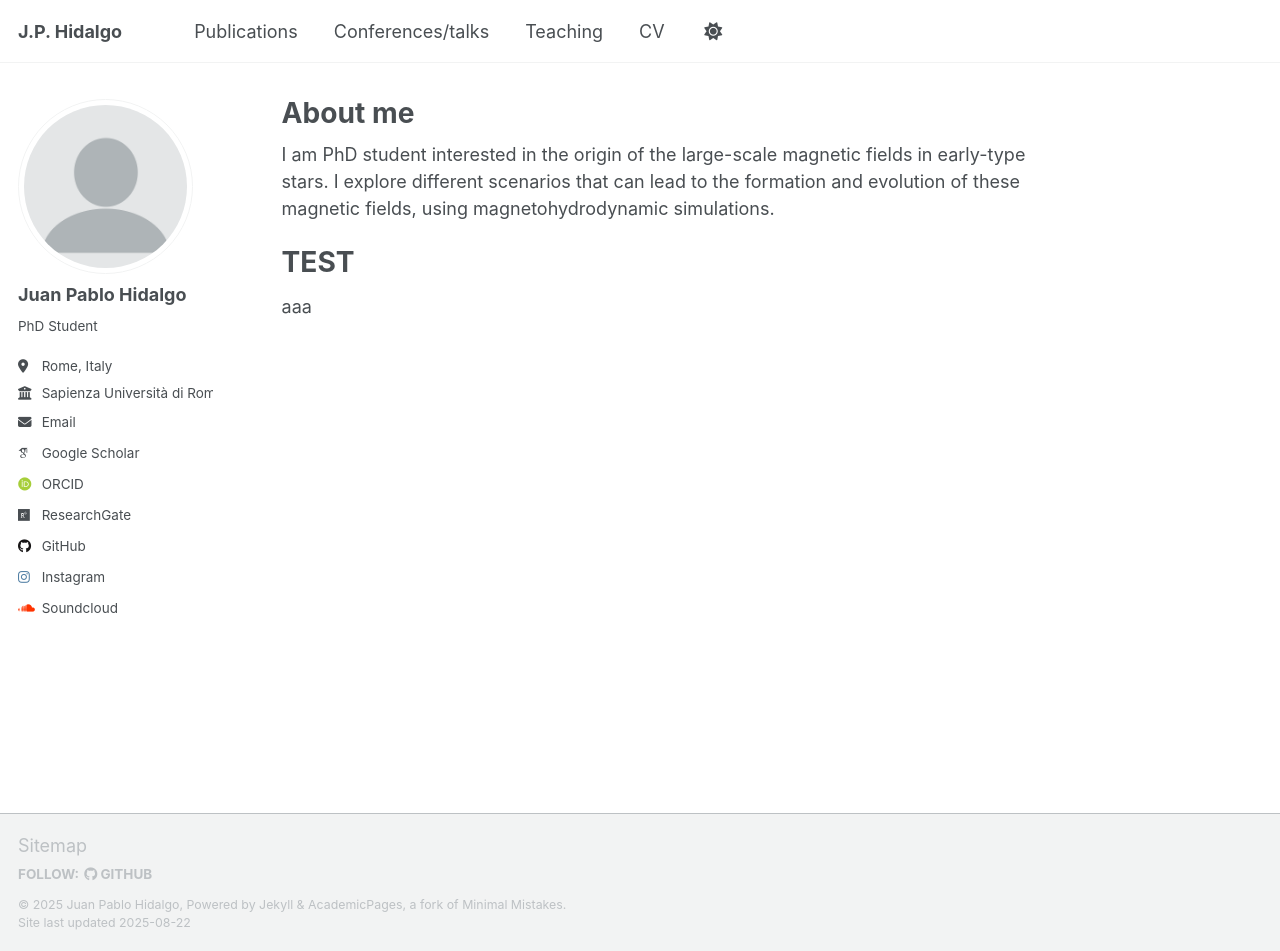
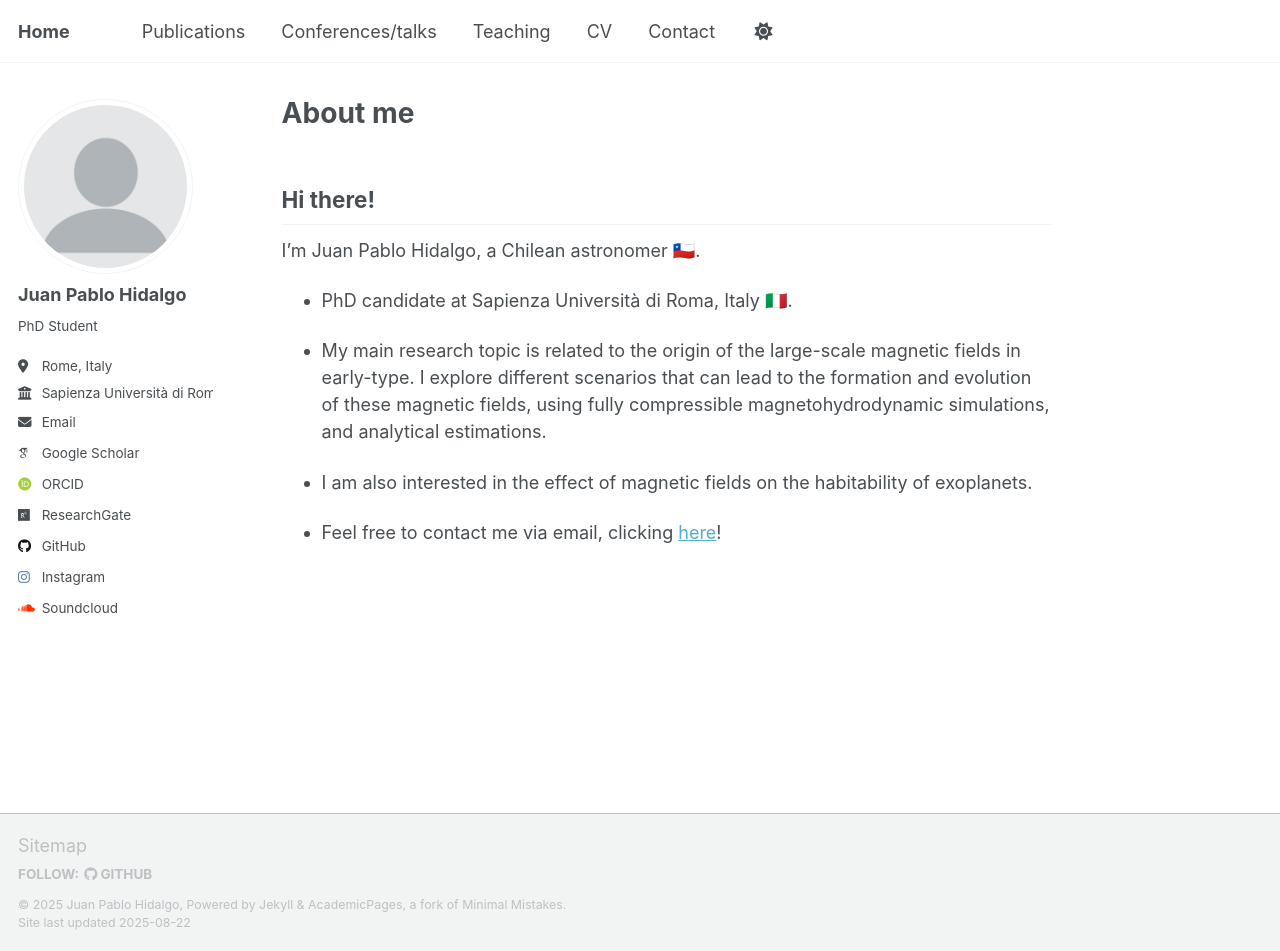
Before and after one commit to juanshr/juanshr.github.io, a Jekyll site: the page built from _pages/about.md, in a window 1280 px wide and 951 px high. Built offline with Jekyll 4.4.1, drawn with Linux system fonts in a browser that asks for light colours; some web fonts are replaced; a script that is not in the unit is left out.

Commit message:
contact + other stuff

```diff
--- a/_config.yml
+++ b/_config.yml
@@ -9,7 +9,7 @@
 # Basic Site Settings
 locale                   : "en-US"
 site_theme               : "default" # Currently available options are "default", "air"
-title                    : "J.P. Hidalgo"
+title                    : "Home"
 title_separator          : "-"
 name                     : &name "Juan Pablo Hidalgo"
 description              : &description "personal description"
--- a/_data/navigation.yml
+++ b/_data/navigation.yml
@@ -29,5 +29,5 @@ main:
   # - title: "CV"
   #   url: /cv-json/
 
-#  - title: "Guide"
-#    url: /markdown/
+  - title: "Contact"
+    url: /contact/
--- a/_pages/about.md
+++ b/_pages/about.md
@@ -6,8 +6,16 @@ redirect_from:
   - /about/
   - /about.html
 ---
-I am PhD student interested in the origin of the large-scale magnetic fields in early-type stars. I explore different scenarios that can lead to the formation and evolution of these magnetic fields, using magnetohydrodynamic simulations.
+## Hi there!
 
-TEST
-======
-aaa
+I'm Juan Pablo Hidalgo, a Chilean astronomer 🇨🇱.
+
+- PhD candidate at Sapienza Università di Roma, Italy 🇮🇹.
+
+- My main research topic is related to the origin of the large-scale magnetic fields in early-type. I explore
+different scenarios that can lead to the formation and evolution of these magnetic fields, using
+fully compressible magnetohydrodynamic simulations, and analytical estimations.
+
+- I am also interested in the effect of magnetic fields on the habitability of exoplanets.
+
+- Feel free to contact me via email, clicking [here](mailto:juanpablo.hidalgo@uniroma1.it)!
```
Also changed, not shown: _pages/404.md (+1 -1 lines), _pages/contact.md (added, +57 -0 lines).
